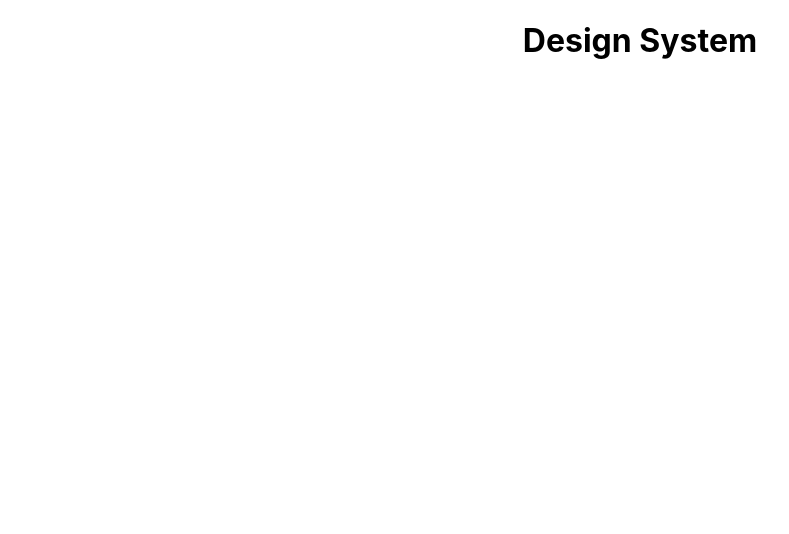
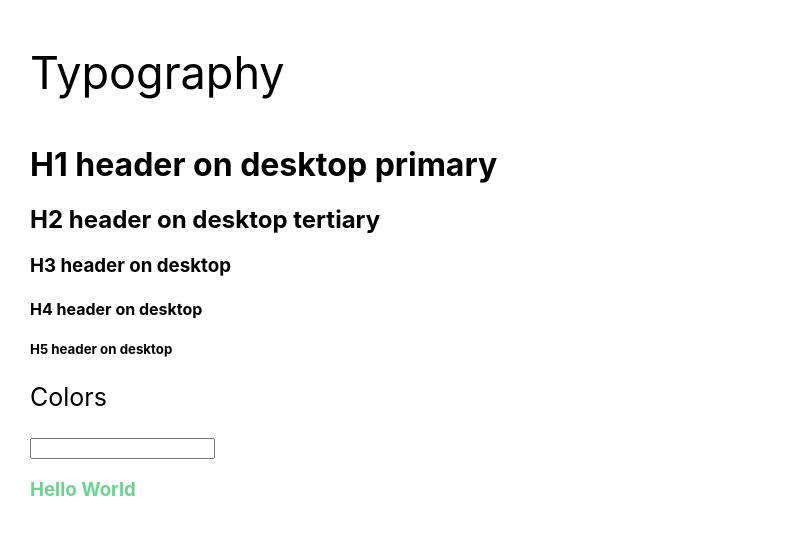
Before and after one commit to dikshashukla455/Design-system, a React (Create React App) app: page / in a window 1280 px wide. Shown: the top 534 px of the page, without its empty margins (0-789 px from the left). Built offline with nearby package versions, Linux system fonts and the light colour scheme.

Commit message:
Updated the files

```diff
--- a/src/App.js
+++ b/src/App.js
@@ -1,13 +1,25 @@
-
+import Color from "./components/colors/Color";
+import {
+	Heading1,
+	Heading2,
+	Heading3,
+	Heading4,
+	Heading5,
+} from "./components/typography/Typography";
 
 function App() {
-  return (
-    <div className="App">
-      <h1 style={{textAlign: 'center'}}>
-      Design System
-      </h1>
-    </div>
-  );
+	return (
+		<div className="App">
+			<p style={{ fontSize: "45px" }}>Typography</p>
+			<Heading1 color="p400">H1 header on desktop</Heading1>
+			<Heading2 color="t500">H2 header on desktop</Heading2>
+			<Heading3 color="p500">H3 header on desktop</Heading3>
+			<Heading4 color="p500">H4 header on desktop</Heading4>
+			<Heading5 color="p500">H5 header on desktop</Heading5>
+			<p style={{ fontSize: "25px" }}>Colors</p>
+			<Color />
+		</div>
+	);
 }
 
 export default App;
--- a/src/Data/ColorData.js
+++ /dev/null
@@ -1,5 +0,0 @@
-export default [
-    {
-        "id":1,
-    }
-]
--- /dev/null
+++ b/src/components/Data/ColorData.js
@@ -0,0 +1,79 @@
+export const colors = {
+    primary : {
+        'p50':'#e8f0fd',
+        'p75':'#9fc3f7',
+        'p100':'#cfe2fc',
+        'p200':'#b3d4fb',
+        'p300':'#97c6fa',
+        'p400':'#7bb8f9',
+        'p500':'#0d4290'
+    },
+    secondary : {
+        's50':'#f2ecfe',
+        's75':'#cbb2fb',
+        's100':'#b691f9',
+        's200':'#9662f7',
+        's300':'#8142f5',
+        's400':'#5a2eac',
+        's500':'#4f2895'
+    },
+    tertiary : {
+        't50':'#f5eaf8',
+        't75':'#d7a7e4',
+        't100':'#c682d9',
+        't200':'#ae4dc8',
+        't300':'#9d28bd',
+        't400':'#6e1c84',
+        't500':'#601873'
+    },
+    accent : {
+        'a50':'#f9eaf4',
+        'a75':'#e7a7d1',
+        'a100':'#dd83be',
+        'a200':'#ce4da2',
+        'a300':'#c4298f',
+        'a400':'#891d64',
+        'a500':'#781957'
+    },
+    success : {
+        's50':'#edfaf2',
+        's75':'#edfaf2',
+        's100':'#98e0b1',
+        's200':'#6cd38f',
+        's300':'#4eca78',
+        's400':'#378d54',
+        's500':'#307b49'
+    },
+    warning : {
+        'w50':'#fef7ed',
+        'w75':'#fddfb4',
+        'w100':'#fcd294',
+        'w200':'#fabf66',
+        'w300':'#f9b247',
+        'w400':'#ae7d32',
+        'w500':'#986d2b'
+    },
+    danger : {
+        'd50':'#fdeded',
+        'd75':'#f6b5b5',
+        'd100':'#f29696',
+        'd200':'#ec6969',
+        'd300':'#e84a4a',
+        'd400':'#a23434',
+        'd500':'#8e2d2d'
+    },
+    grey : {
+        'g50':'#f5f5f6',
+        'g75':'#d5d6d9',
+        'g100':'#c3c6c9',
+        'g200':'#aaadb2',
+        'g300':'#989ca2',
+        'g400':'#6a6d71',
+        'g500':'#5d5f63'
+    },
+    black : {
+        'b200':'#2e3643',
+        'b300':'#030d1c'
+    },
+
+    }
--- a/src/components/colors/Color.js
+++ b/src/components/colors/Color.js
@@ -1,7 +1,20 @@
-import React from "react";
 
+import {useState} from 'react';
+import { colors } from "../Data/ColorData";
 function Color() {
-	return <div>Color</div>;
+	const [searColor, setsearColor]=useState('');
+	const oncolorhandler = (e) =>{
+		setsearColor(e.target.value);
+	}
+	console.log(searColor);
+
+	return(
+		<>
+		<input type="text" onChange={oncolorhandler} />
+	<h3 style={{color: `${colors.success.s200}`}}>Hello World</h3>
+	{searColor}
+	</>
+	);
 }
 
 export default Color;
--- /dev/null
+++ b/src/components/typography/Typography.js
@@ -0,0 +1,68 @@
+import { colors } from "../Data/ColorData";
+function getThemeColor(color) {
+	const themeColor = {
+		p: "primary",
+		s: "secondary",
+		t: "tertiary",
+        a: "accent",
+        su: "success",
+        w: "warning",
+        d: "danger",
+        g: "grey",
+        b: "black"
+	};
+	if (color.slice(0, 1) === "p") {
+		return themeColor.p;
+	}
+	if (color.slice(0, 1) === "s") {
+		return themeColor.s;
+	}
+	if (color.slice(0, 1) === "t") {
+		return themeColor.t;
+	}
+    if (color.slice(0, 1) === "a") {
+		return themeColor.a;
+	}
+	if (color.slice(0, 1) === "su") {
+		return themeColor.su;
+	}
+	if (color.slice(0, 1) === "w") {
+		return themeColor.w;
+	}
+    if (color.slice(0, 1) === "d") {
+		return themeColor.d;
+	}
+	if (color.slice(0, 1) === "g") {
+		return themeColor.g;
+	}
+	if (color.slice(0, 1) === "b") {
+		return themeColor.b;
+	}
+}
+
+// h1
+export const Heading1 = ({ color, children }) => {
+    console.log(colors);
+	const colorCode = getThemeColor(color);
+    console.log(colorCode);
+	return (
+		<h1 style={{ color: `${colors.colorCode}` }}>
+			{children} {colorCode}
+		</h1>
+	);
+};
+// h2
+export const Heading2 = ({ color, children }) => {
+	const colorCode = getThemeColor(color);
+	return (
+		<h2 style={{ color: `${colors.colorCode}` }}>
+			{children} {colorCode}
+		</h2>
+	);
+};
+// h3
+export const Heading3 = ({ color, children }) => <h3 style={{}}>{children}</h3>;
+// h4
+export const Heading4 = ({ color, children }) => <h4 style={{}}>{children}</h4>;
+// h5
+export const Heading5 = ({ color, children }) => <h5 style={{}}>{children}</h5>;
--- a/src/index.css
+++ b/src/index.css
@@ -11,3 +11,6 @@ code {
   font-family: source-code-pro, Menlo, Monaco, Consolas, 'Courier New',
     monospace;
 }
+body{
+  margin-left: 30px;
+}
```
